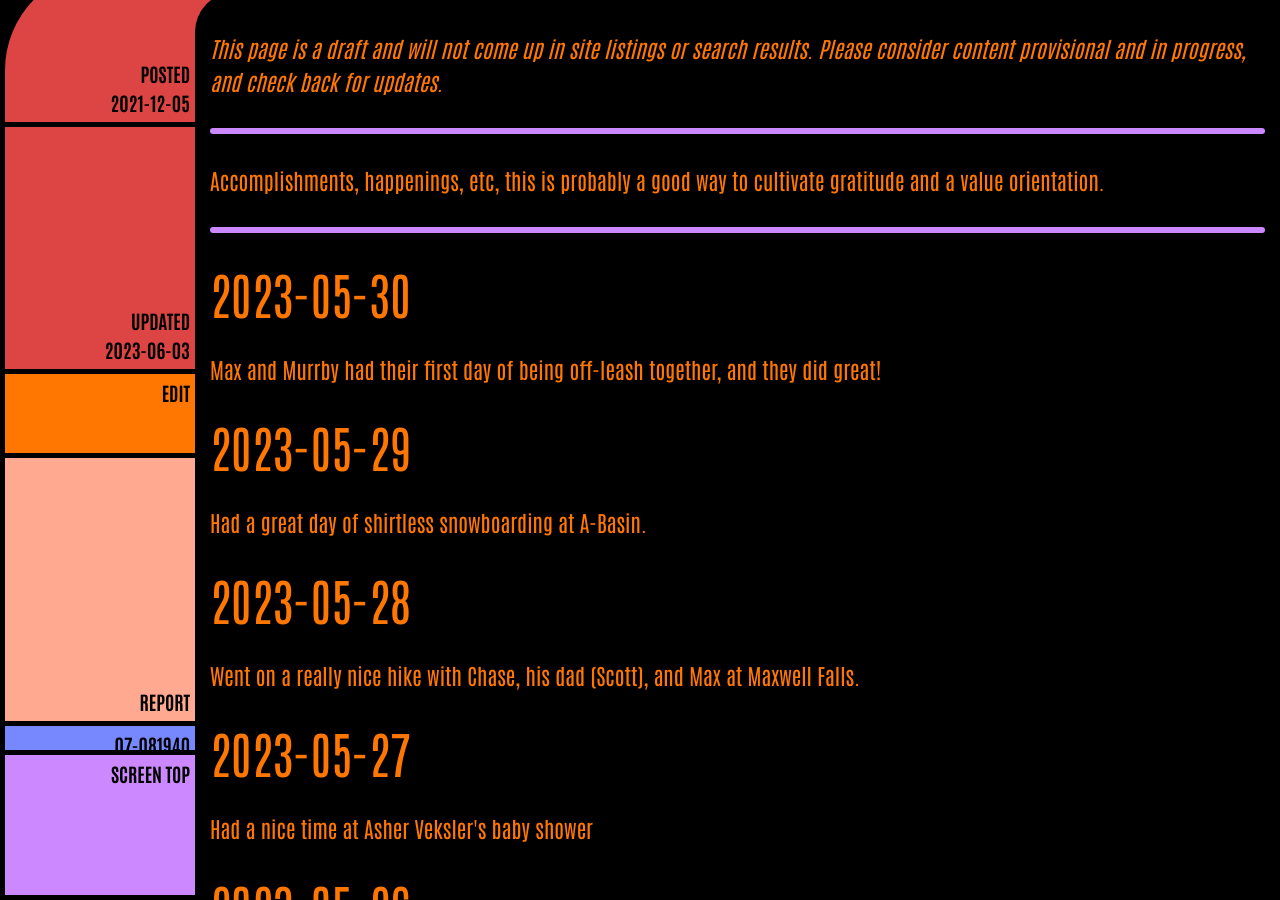
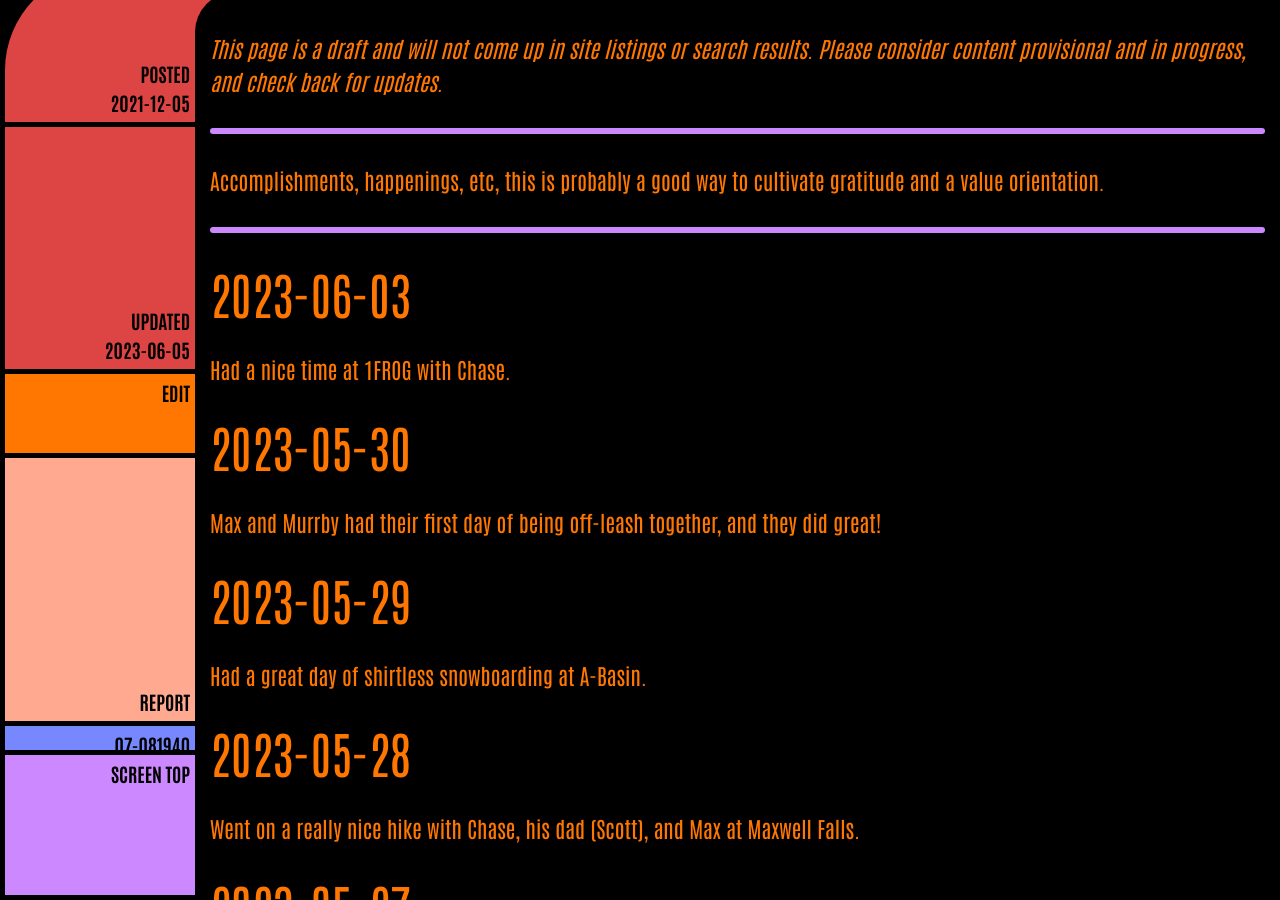
Before and after one commit to ArthurZey/arthurzey.github.io, a Jekyll site: the page built from _pages/one-good-thing.md, in a window 1280 px wide and 900 px high, scrolled down 333 px. Built offline with Jekyll 4.4.1, drawn with Linux system fonts in a browser that asks for light colours.

Commit message:
added 2023-06-03

```diff
--- a/_pages/one-good-thing.md
+++ b/_pages/one-good-thing.md
@@ -2,12 +2,15 @@
 title: One Good Thing
 description: "Accomplishments, happenings, etc, this is probably a good way to cultivate gratitude and a value orientation."
 date: "2021-12-05"
-last_modified_at: "2023-06-03T17:41:49+00:00"
+last_modified_at: "2023-06-05T13:32:37+00:00"
 tags:
   - happenings
   - draft
 sitemap: false
 ---
+
+## 2023-06-03
+Had a nice time at 1FROG with Chase.
 
 ## 2023-05-30
 Max and Murrby had their first day of being off-leash together, and they did great!
```
